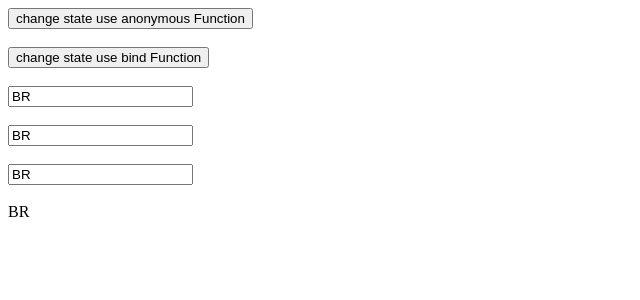
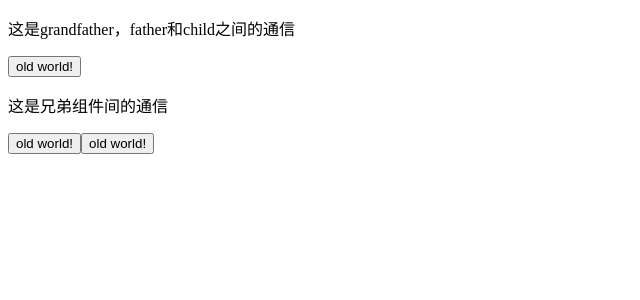
Before and after one commit to null-br/react-study, a React (Vite) app: page / in a window 1280 px wide. Shown: the top 300 px of the page, without its empty margins (0-640 px from the left). Built offline with nearby package versions, Linux system fonts and the light colour scheme.

Commit message:
各种组件通信

```diff
--- a/src/App.js
+++ b/src/App.js
@@ -1,13 +1,40 @@
 import React, { Component } from 'react';
 // import Users from './components/ReactClassVSFuncComponents/Users';
-import ReactEventAndTwoWayDataBinding from './components/ReactEventAndTwoWayDataBinding/ReactEventAndTwoWayDataBinding';
+// import ReactEventAndTwoWayDataBinding from './components/ReactEventAndTwoWayDataBinding/ReactEventAndTwoWayDataBinding';
+import Parent from './components/ParentToChild/parent'
 
 class App extends Component {
+  constructor(props) {
+    super(props);
+    this.state = {
+      title: 'old world!'
+    }
+  }
+
+  /*doSomeThing(val) {
+    this.setState({
+      title: val,
+    });
+  }*/
+
+  changeTheWorld(val) {
+    this.setState({
+      title: val,
+    });
+  }
   render() {
     return (
       <div>
         {/*<Users title="this is Users title from app" />*/}
-        <ReactEventAndTwoWayDataBinding />
+        {/*<ReactEventAndTwoWayDataBinding />*/}
+
+        {/*<p>grandFather, father and child communicate</p>*/}
+        {/*<Parent title={this.state.title} doSomeThing={this.doSomeThing.bind(this, 'new world')}/>*/}
+
+        {/*<p>siblings communicate</p>*/}
+        <Parent title={this.state.title}
+                changeTheWorldEvent={this.changeTheWorld.bind(this, 'new world')}
+                keepTheWorldSameEvent={this.changeTheWorld.bind(this, 'same world')}/>
       </div>
     )
   }
--- /dev/null
+++ b/src/components/ParentToChild/child.js
@@ -0,0 +1,9 @@
+import React from 'react';
+
+const child = (props) => {
+  return (
+    <button onClick={props.doSomeThing}>{props.title}</button>
+  );
+}
+
+export default child;
--- /dev/null
+++ b/src/components/ParentToChild/parent.js
@@ -0,0 +1,16 @@
+import React, { Fragment } from 'react';
+import Child from './child';
+
+const parent = (props) => {
+  return (
+    <Fragment>
+      <p>这是grandfather，father和child之间的通信</p>
+      <Child {...props} />
+      <p>这是兄弟组件间的通信</p>
+      <Child doSomeThing={props.changeTheWorldEvent} title={props.title}/>
+      <Child doSomeThing={props.keepTheWorldSameEvent} title={props.title}/>
+    </Fragment>
+  );
+}
+
+export default parent;
```
Also changed, not shown: 1 other file (tests, documents, lock files or other folders).
